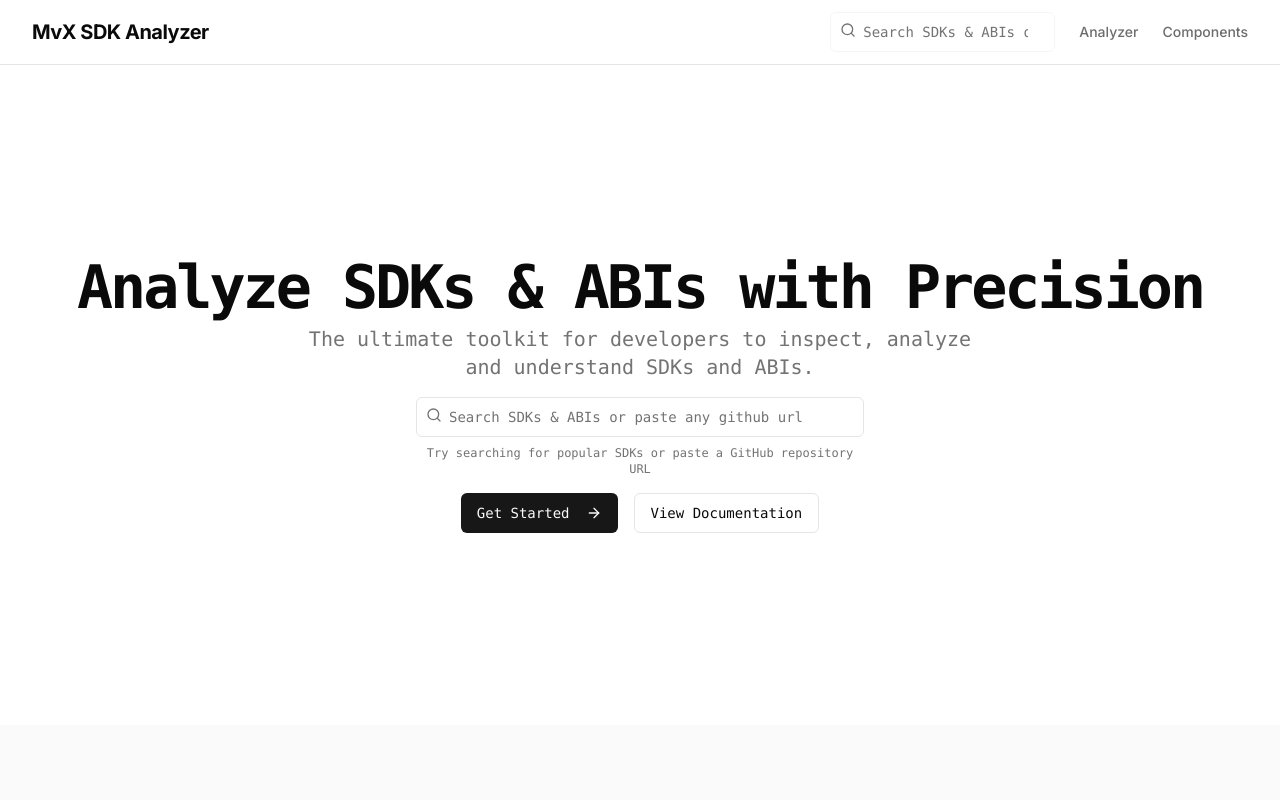
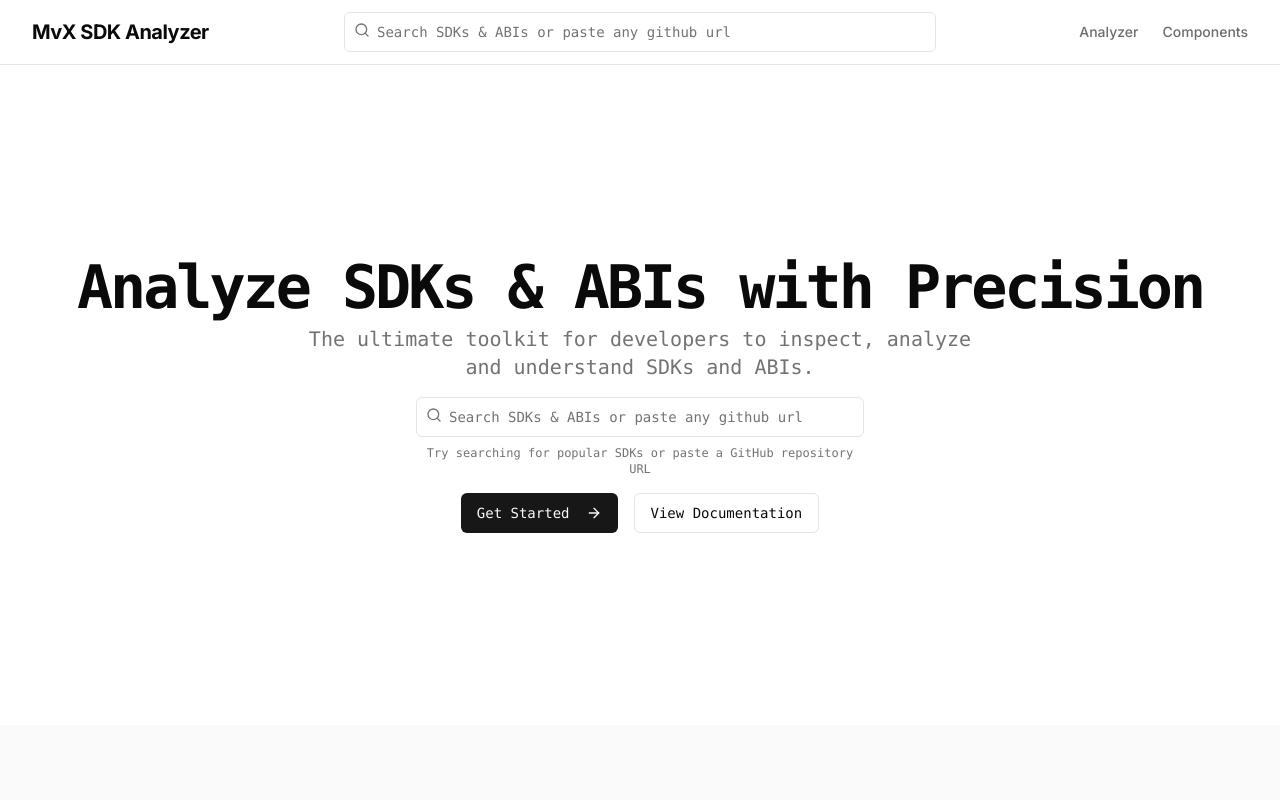
Before and after one commit to xSyllaa/MvX-SDK-Tester, a Next.js app: page / in a window 1280 px wide. Shown: the top 800 px of the page. Built offline with nearby package versions, Linux system fonts and the light colour scheme.

Commit message:
input field improved

```diff
--- a/app/globals.css
+++ b/app/globals.css
@@ -92,3 +92,22 @@ body {
     @apply bg-background text-foreground;
   }
 }
+
+/* Style personnalisé pour les inputs */
+@layer components {
+  .input {
+    @apply border-input bg-background rounded-md;
+  }
+
+  /* Supprimer tous les effets de focus par défaut et créer un style unique */
+  input:focus-visible,
+  input:focus,
+  .input:focus-visible,
+  .input:focus {
+    outline: none !important;
+    box-shadow: none !important;
+    border-width: 1px !important;
+    border-color: hsl(var(--primary)) !important;
+    transition: border-color 0.2s ease-in-out;
+  }
+}
--- a/components/layout/top-menu-bar.tsx
+++ b/components/layout/top-menu-bar.tsx
@@ -3,7 +3,7 @@
 import { useState, KeyboardEvent } from "react"
 import Link from "next/link"
 import { useRouter } from "next/navigation"
-import { Search, Menu, X } from "lucide-react"
+import { Search, Menu } from "lucide-react"
 import { Button } from "@/components/ui/button"
 import { Input } from "@/components/ui/input"
 
@@ -56,14 +56,33 @@ export function TopMenuBar() {
       {/* Barre principale */}
       <header className="sticky top-0 z-10 w-full border-b bg-background/95 backdrop-blur supports-[backdrop-filter]:bg-background/60">
         <div className="container flex h-16 items-center">
-          <div className="flex w-full justify-between items-center">
-            <Link href="/" className="font-bold text-xl tracking-tight">
+          {/* Version mobile: titre à gauche, menu à droite */}
+          <div className="flex w-full items-center md:hidden">
+            <Link href="/" className="font-bold text-xl tracking-tight whitespace-nowrap">
               MvX SDK Analyzer
             </Link>
+            <Button
+              variant="ghost"
+              size="icon"
+              className="ml-auto"
+              onClick={toggleMobileMenu}
+            >
+              <Menu className="h-5 w-5" />
+            </Button>
+          </div>
 
-            {/* Navigation desktop uniquement */}
-            <nav className="hidden md:flex items-center space-x-6 text-sm font-medium">
-              <div className="relative max-w-md">
+          {/* Version desktop: 3 colonnes */}
+          <div className="hidden md:grid md:grid-cols-[1fr_2fr_1fr] w-full items-center gap-4">
+            {/* 1. Partie gauche - Logo */}
+            <div className="flex justify-start">
+              <Link href="/" className="font-bold text-xl tracking-tight whitespace-nowrap">
+                MvX SDK Analyzer
+              </Link>
+            </div>
+
+            {/* 2. Partie centrale - Recherche */}
+            <div className="flex justify-center w-full">
+              <div className="relative w-full">
                 <Search
                   className="absolute left-2.5 top-2.5 h-4 w-4 text-muted-foreground cursor-pointer"
                   onClick={handleSearch}
@@ -71,12 +90,17 @@ export function TopMenuBar() {
                 <Input
                   type="search"
                   placeholder="Search SDKs & ABIs or paste any github url"
-                  className="w-full pl-8 font-mono text-sm bg-background border-muted"
+                  className="w-full pl-8 font-mono text-sm bg-background border border-input"
                   value={searchText}
                   onChange={(e) => setSearchText(e.target.value)}
                   onKeyDown={handleKeyDown}
                 />
               </div>
+            </div>
+
+            {/* 3. Partie droite - Navigation */}
+            <div className="flex justify-end">
+              <nav className="flex items-center space-x-6 text-sm font-medium">
                 <Link href="/analyzer" className="transition-colors hover:text-foreground/80 text-foreground/60">
                   Analyzer
                 </Link>
@@ -84,16 +108,7 @@ export function TopMenuBar() {
                   Components
                 </Link>
               </nav>
-
-            {/* Bouton menu mobile */}
-            <Button
-              variant="ghost"
-              size="icon"
-              className="md:hidden"
-              onClick={toggleMobileMenu}
-            >
-              <Menu className="h-5 w-5" />
-            </Button>
+            </div>
           </div>
         </div>
       </header>
@@ -103,7 +118,7 @@ export function TopMenuBar() {
         <div className="fixed top-16 left-0 right-0 z-50 bg-background md:hidden border-b shadow-md">
           <div className="container flex flex-col">
             <div className="py-4 px-4">
-              <div className="relative mb-6">
+              <div className="relative w-full mb-6">
                 <Search
                   className="absolute left-2.5 top-2.5 h-4 w-4 text-muted-foreground cursor-pointer"
                   onClick={handleSearch}
@@ -111,7 +126,7 @@ export function TopMenuBar() {
                 <Input
                   type="search"
                   placeholder="Search SDKs & ABIs or paste any github url"
-                  className="w-full pl-8 font-mono text-sm bg-background border-muted"
+                  className="w-full pl-8 font-mono text-sm bg-background border border-input"
                   value={searchText}
                   onChange={(e) => setSearchText(e.target.value)}
                   onKeyDown={handleKeyDown}
```
Lines whose indentation alone changed are shown as unchanged.
